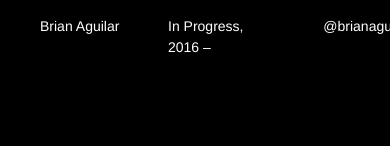
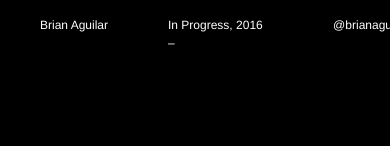
Before and after one commit to brianagu/memories-test, a Next.js app: page / in a window 390 px wide. Shown: the top 146 px of the page. Built offline with nearby package versions, Linux system fonts and the light colour scheme.

Commit message:
Apply 12px font size to nav elements on <1015px viewports
Override inline font-size styles on nav text with !important

```diff
--- a/app/globals.css
+++ b/app/globals.css
@@ -46,7 +46,11 @@ body {
   }
 
   nav {
-    font-size: 12px;
+    font-size: 12px !important;
+  }
+
+  nav > div > div {
+    font-size: 12px !important;
   }
 
   .content-grid {
```
